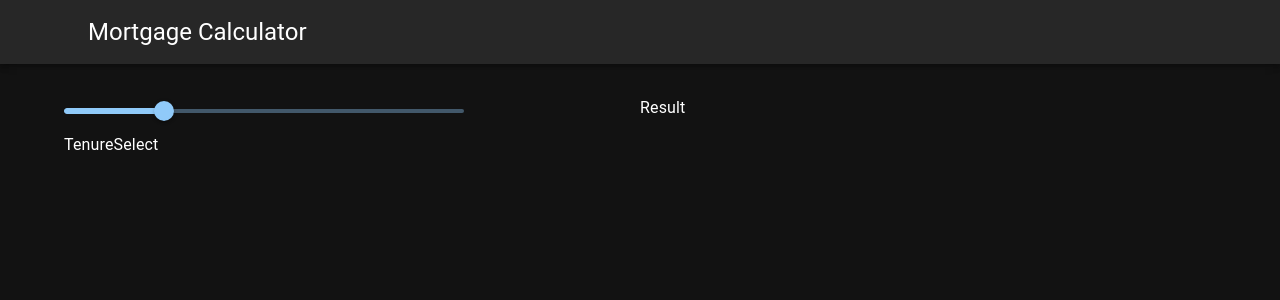
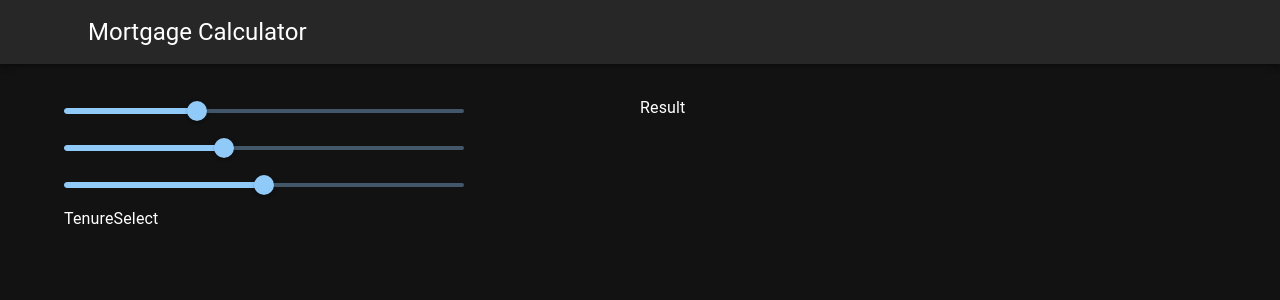
Before and after one commit to Yosefgeda/mortgage-calculator, a React (Create React App) app: page / in a window 1280 px wide. Shown: the top 300 px of the page. Built offline with nearby package versions, Linux system fonts and the light colour scheme.

Commit message:
Passed different slider values as props

```diff
--- a/src/components/SliderSelect.js
+++ b/src/components/SliderSelect.js
@@ -3,7 +3,12 @@ import SliderComponent from './common/SliderComponent'
 
 const SliderSelect = () => {
   return (
-    <SliderComponent />
+    <>
+        <SliderComponent def={100} min={0} max={300}/>
+        <SliderComponent def={70} min={50} max={100}/>
+        <SliderComponent def={5} min={0} max={10}/>
+    </>
+
   )
 }
 
--- a/src/components/common/SliderComponent.js
+++ b/src/components/common/SliderComponent.js
@@ -2,10 +2,10 @@ import * as React from 'react';
 import Box from '@mui/material/Box';
 import Slider from '@mui/material/Slider';
 
-const SliderComponent = () => {
+const SliderComponent = ({def, min, max}) => {
   return (
     <Box sx={{ width: 400 }}>
-      <Slider defaultValue={150} min={100} max={300} aria-label="Default" valueLabelDisplay="auto" />
+      <Slider defaultValue={def} min={min} max={max} aria-label="Default" valueLabelDisplay="auto" />
     </Box>
   );
 }
```
